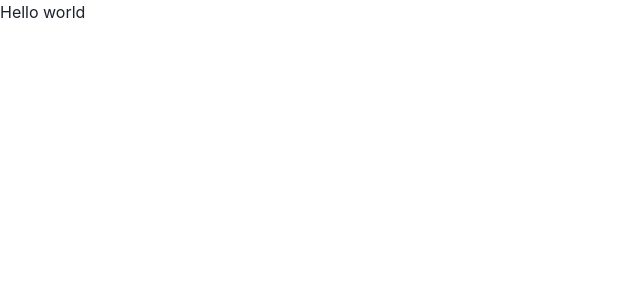
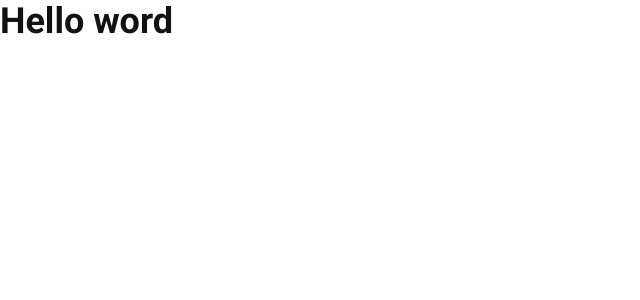
Before and after one commit to tiagobarros01/GitHub-details, a Next.js app: page / in a window 1280 px wide. Shown: the top 300 px of the page, without its empty margins (0-640 px from the left). Built offline with nearby package versions, Linux system fonts and the light colour scheme.

Commit message:
style: Adds fonts

```diff
--- a/src/contexts/ThemeContext.tsx
+++ b/src/contexts/ThemeContext.tsx
@@ -1,12 +1,13 @@
 import React from 'react';
 import { ChakraProvider, CSSReset } from '@chakra-ui/react';
+import dark from '../styles/themes/dark';
 
 type Props = {
   children: React.ReactNode;
 }
 
 export const ThemeProvider = ({ children }: Props) => (
-  <ChakraProvider>
+  <ChakraProvider theme={dark}>
     <CSSReset />
     {children}
   </ChakraProvider>
--- a/src/pages/_document.tsx
+++ b/src/pages/_document.tsx
@@ -10,7 +10,9 @@ class MyDocument extends Document<DocumentProps> {
   render(): JSX.Element {
     return (
       <Html>
-        <Head />
+        <Head>
+          <link href="https://fonts.googleapis.com/css2?family=Roboto:wght@400;600;700&display=swap" rel="stylesheet" />
+        </Head>
         <body>
           <Main />
           <NextScript />
--- a/src/pages/index.tsx
+++ b/src/pages/index.tsx
@@ -1,3 +1,9 @@
+import { Heading } from '@chakra-ui/react';
+
 export default function Home() {
-  return <h1>Hello world</h1>;
+  return (
+    <Heading>
+      Hello word
+    </Heading>
+  )
 }
```
Also changed, not shown: next-env.d.ts.
